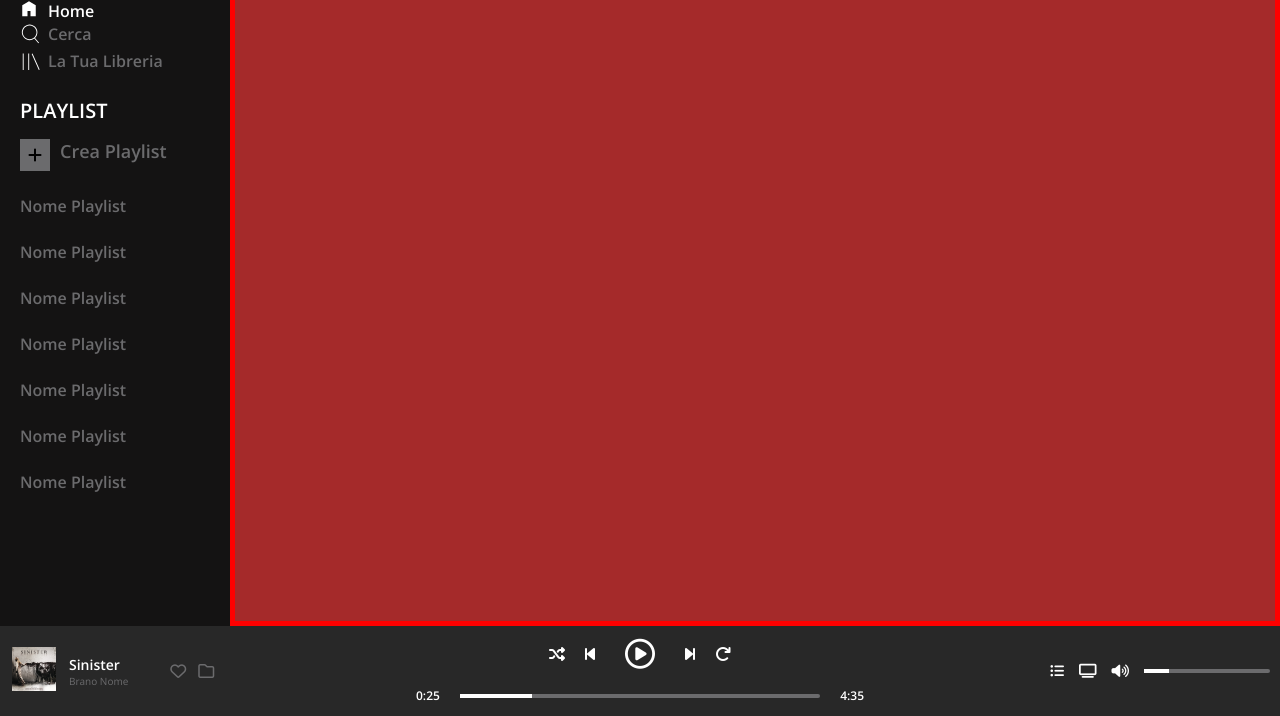
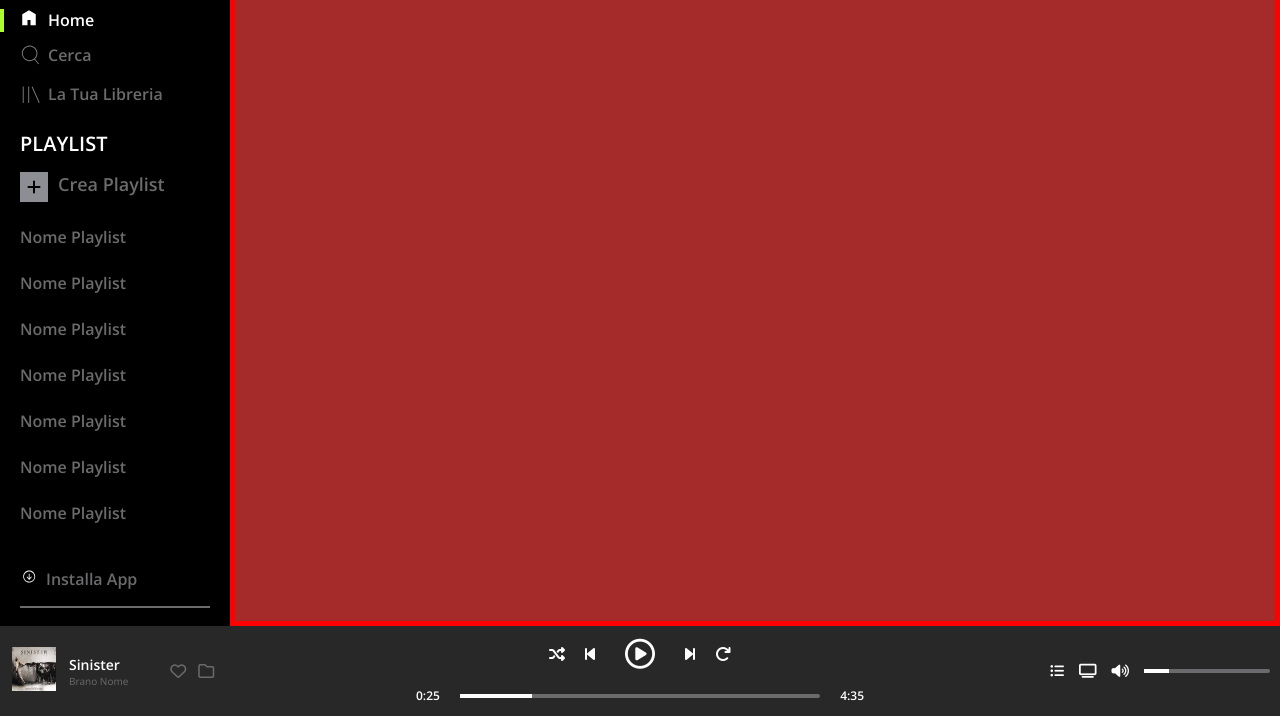
Before and after one commit to Giovannirighini2000/html-css-spotifyweb, a plain HTML site: page indez.html in a window 1280 px wide. Shown: the part 84-800 px from the top of the page. Drawn offline with nearby package versions, Linux system fonts and the light colour scheme.

Commit message:
feat add complete areea side-bar apps

```diff
--- a/indez.html
+++ b/indez.html
@@ -16,8 +16,8 @@
             <!-- SIDE-BAR -->
             <div class="container-side-bar-app">
                 <!-- logo -->
-                <div class="container-contets logo">
-                    <nav>
+                <div class="container-contets">
+                    <nav class="pad-apps-items logo-pad-top">
                         <a href="#">
                         <img class="logo" src="./img/logo.svg" alt="#">
                         </a>
@@ -28,7 +28,7 @@
                 <!-- apps -->
                 <div class="container-contets control-apps">
                     <nav  class="row-nav-apps">
-                        <div class="row">
+                        <div class="row border-apps-home margin-bottoms-apps">
 
                             <a href="#">
                                 <img  class="home spa-apps-home" src="./img/home.svg" alt="#">
@@ -40,7 +40,7 @@
                             </a>
                         </div>
 
-                        <div class="row">
+                        <div class="row pad-apps-items  margin-bottoms-apps">
                             <a href="#">
                                 <img class="cerca spa-apps" src="./img/search.svg" alt="#">
                             </a>
@@ -53,7 +53,7 @@
                         </div>
 
 
-                        <div class="row">
+                        <div class="row pad-apps-items">
                             <a href="#">
                                 <img class="libreria spa-apps" src="./img/libreria.svg" alt="#">
                             </a>
@@ -71,10 +71,10 @@
 
                 <div class="container-contets playlist">
                     <nav class="row-nav-apps">
-                        <h4 class="playlist-apps">
+                        <h4 class="playlist-apps pad-apps-items">
                             playlist
                         </h4>
-                        <div class="row">
+                        <div class="row pad-apps-items">
                             <a href="#" >
                                 <i class="fa-sharp fa-solid fa-plus plus"></i>
                             </a>
@@ -85,7 +85,7 @@
                             </a>
 
                         </div>
-                        <div class="row">
+                        <div class="row pad-apps-items">
                             <a href="#">
                                 <p class="text-control-playlist">
                                  nome playlist
@@ -93,7 +93,7 @@
                             </a>
 
                         </div>
-                        <div class="row">
+                        <div class="row pad-apps-items">
                             <a href="#">
                                 <p class="text-control-playlist">
                                  nome playlist
@@ -101,7 +101,7 @@
                             </a>
 
                         </div>
-                        <div class="row">
+                        <div class="row pad-apps-items">
                             <a href="#">
                                 <p class="text-control-playlist">
                                  nome playlist
@@ -109,7 +109,7 @@
                             </a>
 
                         </div>
-                        <div class="row">
+                        <div class="row pad-apps-items">
                             <a href="#">
                                 <p class="text-control-playlist">
                                  nome playlist
@@ -117,7 +117,7 @@
                             </a>
 
                         </div>
-                        <div class="row">
+                        <div class="row pad-apps-items">
                             <a href="#">
                                 <p class="text-control-playlist">
                                  nome playlist
@@ -125,7 +125,7 @@
                             </a>
 
                         </div>
-                        <div class="row">
+                        <div class="row pad-apps-items">
                             <a href="#">
                                 <p class="text-control-playlist">
                                  nome playlist
@@ -133,7 +133,7 @@
                             </a>
 
                         </div>
-                        <div class="row">
+                        <div class="row pad-apps-items">
                             <a href="#">
                                 <p class="text-control-playlist">
                                  nome playlist
@@ -146,10 +146,39 @@
                     </nav>
 
                 </div>
-                <div class="container-contets download">
+                <div class="download">
+                    <nav class="row-nav-apps">
+                        <div class="row top-spazio pad-apps-items">
+                            <a href="#">
+                                <img class="down-apps" src="./img/download.svg" alt="#">
+                            </a>
+                            <a href="#">
+                                <p class="down-apps-text">
+                                    installa app
+                                </p>
+                            </a>
+
+                        </div>
+
+                    </nav>
 
                 </div>
-                <div class="container-contets profil">
+                <div class="container-contets pad-jhon">
+                    <nav class="row-nav-apps pad-jhon">
+                        <div class="row pad-apps-items">
+                           <a href="#">
+                                <img class="profilo-spo"  src="./img/profile.svg" alt="#">
+                           </a>
+                           <a href="#">
+                            <p class="profilo-text-spo">
+                                john doe
+                            </p>
+                           </a>
+                        </div>
+
+
+
+                    </nav>
 
                 </div>
 
--- a/style.css
+++ b/style.css
@@ -57,14 +57,14 @@ html{font-family: 'Open Sans', sans-serif;
 .container-side-bar-app{
     flex-basis: 230px;
 
-    background-color: rgb(20, 19, 19);
+    background-color: #000000;
     flex-shrink: 0;
     overflow: hidden;
     gap: 20px;
     display: flex;
     flex-direction: column;
-    padding-left: 20px;
-    padding-top: 20px;
+    /* padding-left: 20px; */
+    /* padding-top: 20px; */
 }
 .container-contets{
     display: contents
@@ -77,9 +77,11 @@ html{font-family: 'Open Sans', sans-serif;
 }
 .cerca{
     width: 22px;
+    filter: brightness(0.5)
 }
 .libreria{
     width: 22px;
+    filter: brightness(0.5)
 }
 .text-control-apps{
     color: var(--grey1);
@@ -102,8 +104,9 @@ html{font-family: 'Open Sans', sans-serif;
     color: white;
 }
 .plus{
-    background-color: var(--grey1);
-    border: 8px solid var(--grey1);
+    background-color: #8d8d94;
+    border: 2px solid #8d8d94;
+    padding: 5px;
     margin-bottom: 24px;
 
 }
@@ -127,7 +130,62 @@ html{font-family: 'Open Sans', sans-serif;
     text-transform: uppercase;
     margin-bottom: 15px;
 }
+.down-apps{
+    width: 16px;
+    margin-right: 10px;
+}
+.down-apps-text{
+    color: var(--grey1);
+    margin-bottom: 16px;
+    font-weight: bold;
+    text-transform: capitalize;
+}
+.download{
+    margin-top: auto;
 
+}
+.download::after{
+ content: '';
+ display: block;
+ margin: 0 auto;
+ height: 2px;
+ width: 190px;
+ background-color: var(--grey1);
+ color: var(--grey1);
+}
+
+.profilo-spo{
+    width: 25px;
+    border-radius: 50%;
+    background-color: var(--grey1);
+    aspect-ratio: 1;
+}
+.profilo-text-spo{
+    font-size: 18px;
+    color: white;
+    font-weight: bold;
+    text-transform:capitalize;
+    margin-left: 10px;
+    margin-bottom:0  auto;
+}
+.pad-apps-items{
+    padding-left: 20px;
+}
+.border-apps-home{
+    border-left: 4px solid greenyellow;
+    padding-left: 16px;
+}
+.pad-jhon{
+    padding-bottom: 14px;
+}
+.logo-pad-top{
+    padding-top: 29px;
+
+}
+.margin-bottoms-apps{
+    margin-bottom: 12px;
+
+}
 
 
 
```
